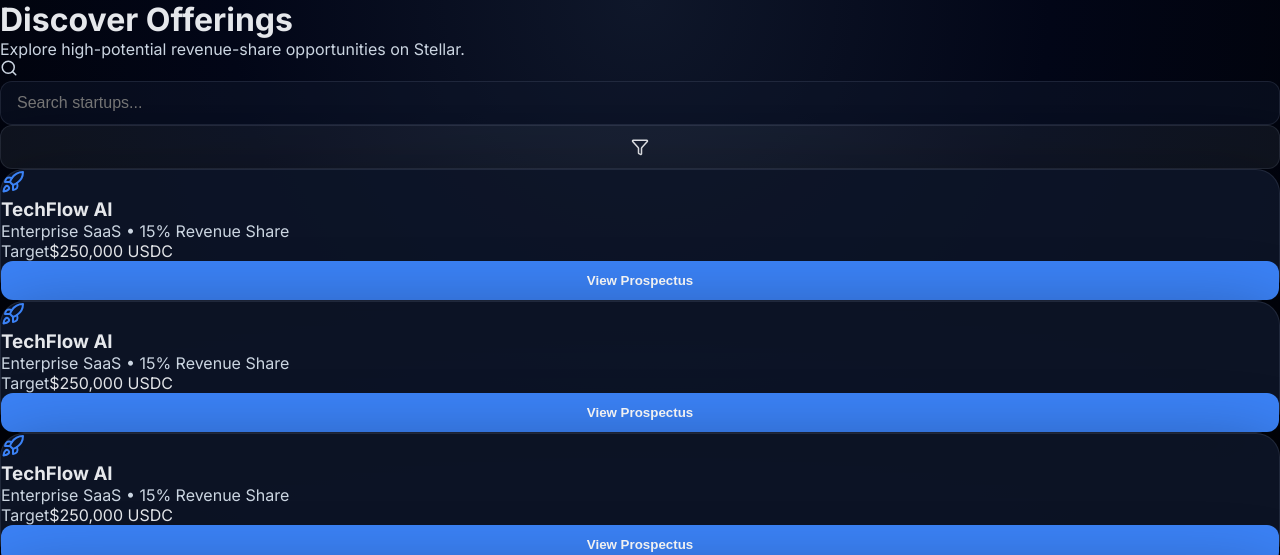
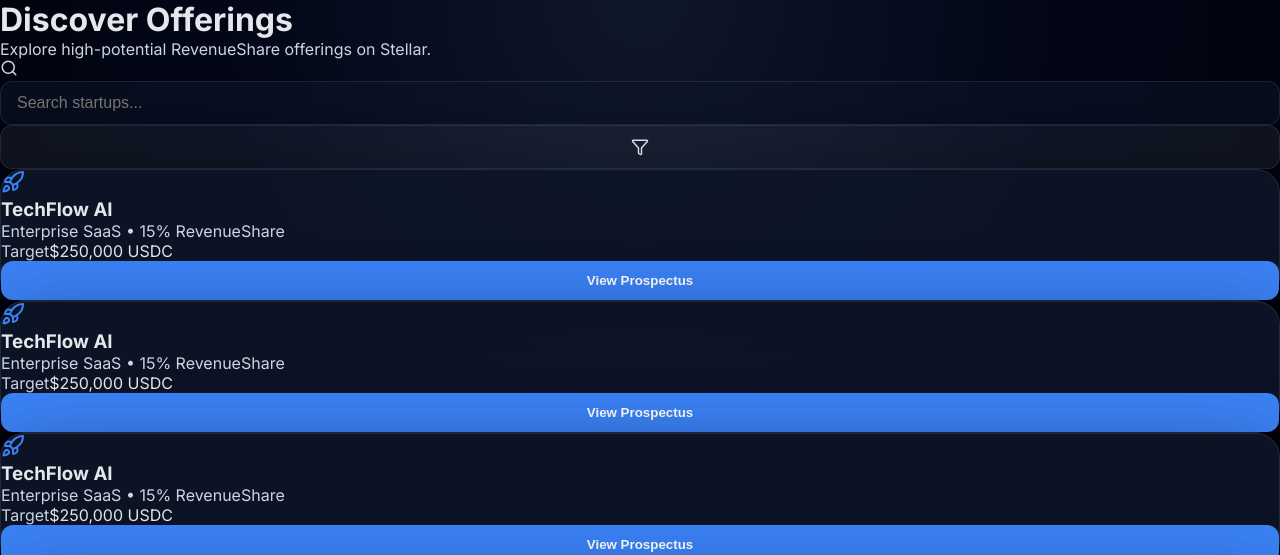
Before and after one commit to RevoraOrg/Revora-Frontend, a React (Vite) app: page /investor/portal in a window 1280 px wide. Shown: the top 555 px of the page. Built offline with nearby package versions, Linux system fonts and the light colour scheme.

Commit message:
design: refine microcopy for terminology consistency

```diff
--- a/src/components/InvestorDiscovery.tsx
+++ b/src/components/InvestorDiscovery.tsx
@@ -11,7 +11,7 @@ export const InvestorDiscovery: React.FC = () => {
             Discover Offerings
           </h1>
           <p className="text-muted text-sm mt-1">
-            Explore high-potential revenue-share opportunities on Stellar.
+            Explore high-potential RevenueShare offerings on Stellar.
           </p>
         </div>
 
@@ -47,7 +47,7 @@ export const InvestorDiscovery: React.FC = () => {
             <div>
               <h3 className="font-semibold text-lg">TechFlow AI</h3>
               <p className="text-xs text-muted">
-                Enterprise SaaS • 15% Revenue Share
+                Enterprise SaaS • 15% RevenueShare
               </p>
             </div>
             <div className="pt-4 border-t border-[rgba(148,163,184,0.1)]">
```
Also changed, not shown: 2 other files (tests, documents, lock files or other folders).
